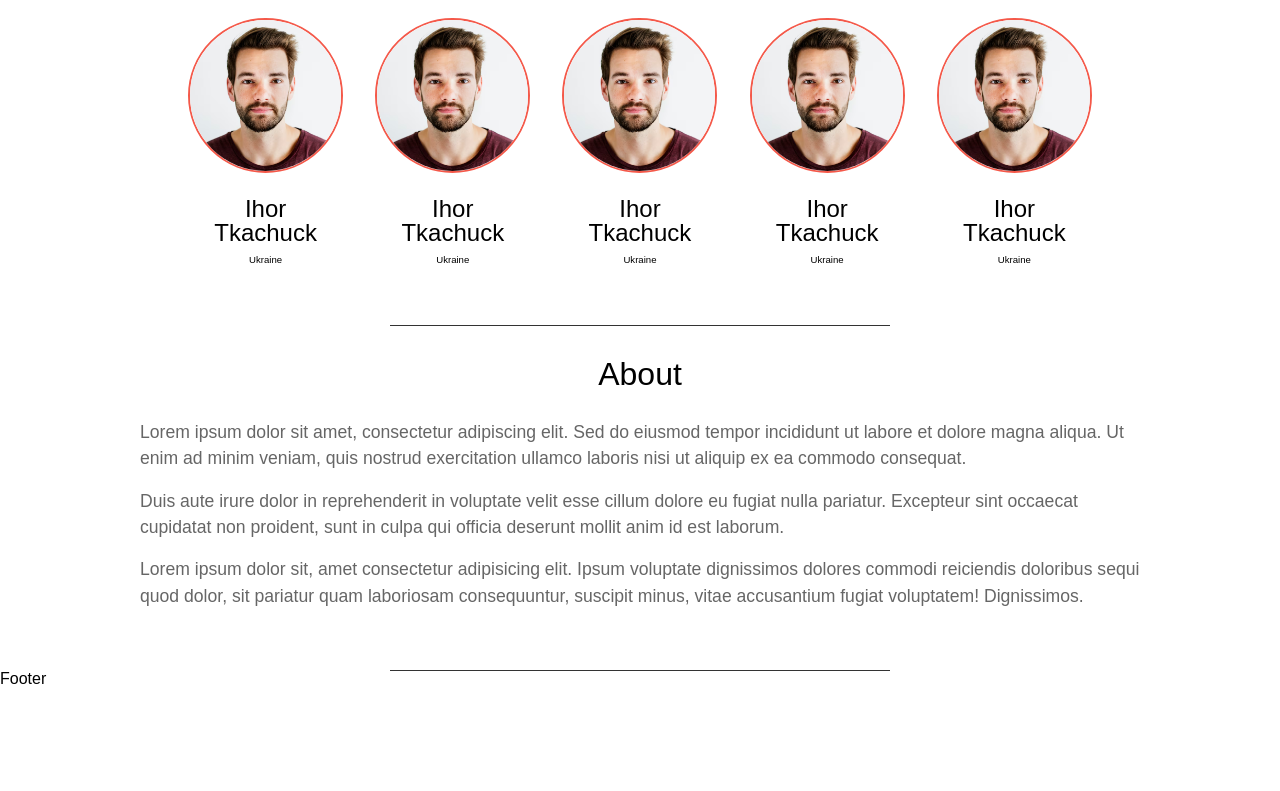
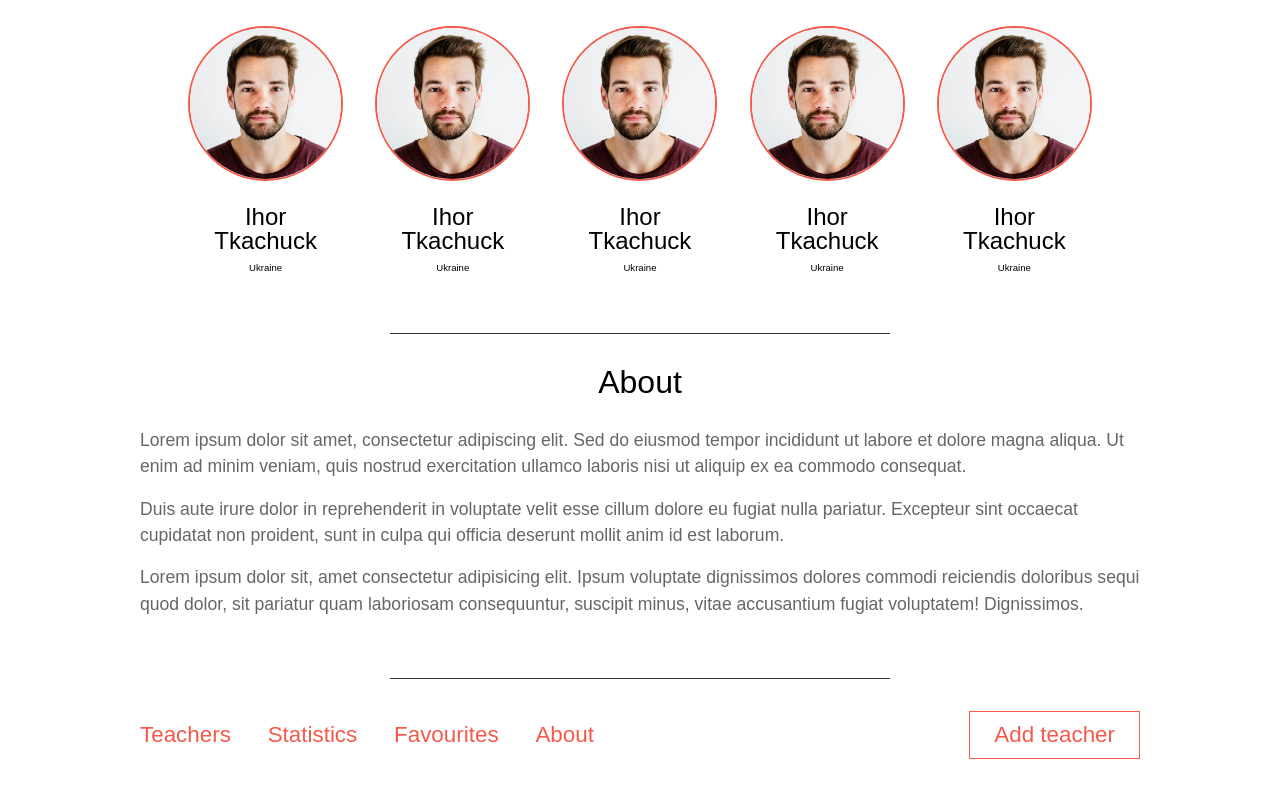
Before and after one commit to arseniygroh/teachinder, a plain HTML site: page index.html in a window 1280 px wide. Shown: the part 1447-2238 px from the top of the page. Before the commit the page ends 2134 px from the top, so only its background shows below. Drawn offline with Linux system fonts and the light colour scheme.

Commit message:
add footer

```diff
--- a/index.html
+++ b/index.html
@@ -19,7 +19,7 @@
                     </form>
                   </div>
                 <div class="header__bottom">
-                    <nav class="header__nav">
+                    <nav>
                         <ul>
                             <li>
                                 <a href="#">Teachers</a>
@@ -325,7 +325,27 @@
                 </div>
             </section>
         </main>
-        <footer class="footer">Footer</footer>
+        <footer class="footer">
+            <div class="footer__container">
+                <nav>
+                    <ul>
+                        <li>
+                            <a href="#">Teachers</a>
+                        </li>
+                        <li>
+                            <a href="#">Statistics</a>
+                        </li>
+                        <li>
+                            <a href="#">Favourites</a>
+                        </li>
+                        <li>
+                            <a href="#">About</a>
+                        </li>
+                    </ul>
+                </nav>
+                <button type="button" class="button header__button">Add teacher</button>
+            </div>
+        </footer>
     </div>
 </body>
 </html>
--- a/styles/styles.scss
+++ b/styles/styles.scss
@@ -38,6 +38,28 @@ body {
 h2 {
     text-align: center;
     font-size: 2rem;
+}
+
+nav ul {
+    display: flex;
+    gap: 2.3rem;
+    list-style: none;
+    @media (max-width: 680px) {
+      flex-direction: column;
+      gap: 1rem;
+      align-items: center;
+      justify-content: center;
+    }
+}
+
+nav a {
+    font-size: 1.4rem;
+    color: $accent;
+    transition: color $transition;
+
+    &:hover {
+      color: $hover;
+    }
 }
 
 .button {
@@ -125,28 +147,6 @@ h2 {
             width: 400px;
             border-color: #555;
         }
-    }
-  }
-
-  &__nav ul {
-    display: flex;
-    gap: 2.3rem;
-    list-style: none;
-    @media (max-width: 680px) {
-      flex-direction: column;
-      gap: 1rem;
-      align-items: center;
-      justify-content: center;
-    }
-  }
-
-  &__nav a {
-    font-size: 1.4rem;
-    color: $accent;
-    transition: color $transition;
-
-    &:hover {
-      color: $hover;
     }
   }
 
@@ -471,3 +471,17 @@ h2 {
         color: #666;
     }
 }
+
+.footer {
+    padding-block: 2rem;
+    &__container {
+        display: flex;
+        justify-content: space-between;
+        align-items: center;
+        gap: 1rem;
+        @media (max-width: 680px) {
+            flex-direction: column;
+            gap: 1rem;
+        }
+    }
+}
```
Also changed, not shown: styles/styles.css, 1 other file.
